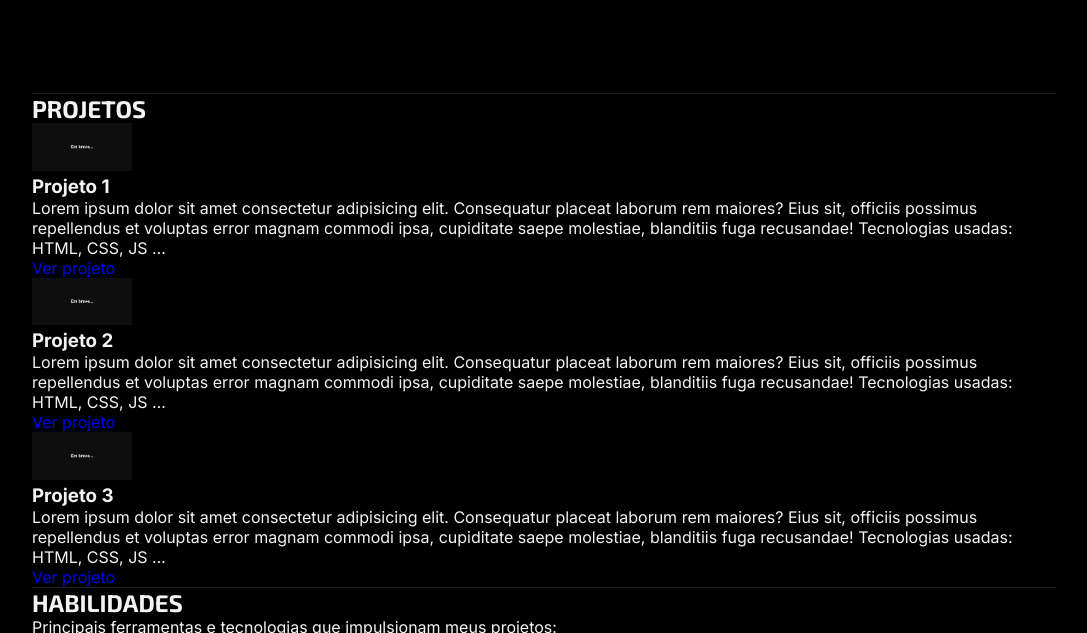
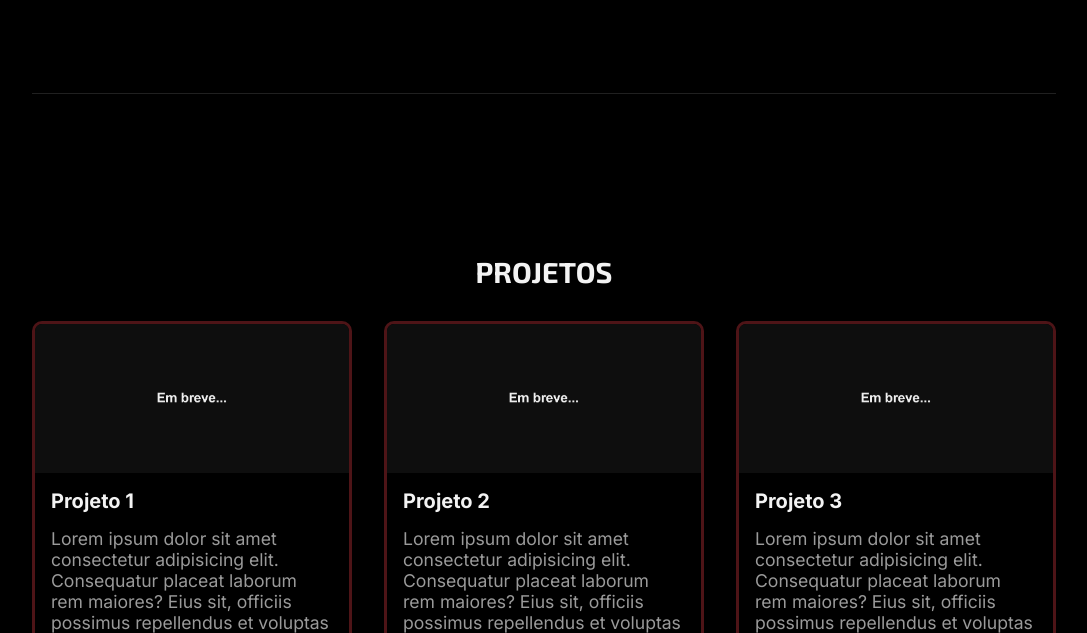
Before and after one commit to rgsampaio/portfolio, a plain HTML site: page index.html in a window 1280 px wide. Shown: the part 1788-2421 px from the top of the page, without its empty margins (96-1183 px from the left). Drawn offline with Linux system fonts and the light colour scheme.

Commit message:
estiliza seção projects

```diff
--- a/style.css
+++ b/style.css
@@ -252,3 +252,59 @@ main {
     max-width: 600px;
     height: auto;
 }
+
+.projects__content {
+    padding: 8em 0;
+}
+
+.projects__content h2 {
+    text-align: center;
+    margin: 2rem 0;
+    font-size: 1.8em;
+}
+
+.projects__grid {
+    display: grid;
+    grid-template-columns: repeat(auto-fit, minmax(240px, 1fr));
+    gap: 2rem;
+}
+
+.project__card {
+    border: 3px solid var(--accent-dark);
+    border-radius: 10px;
+    overflow: hidden;
+    transition: transform 0.3s ease, box-shadow 0.3s ease;
+}
+
+.project__card:hover {
+    transform: translateY(-10px);
+    box-shadow: 0 0px 8px var(--box-shadow);
+}
+
+.project__card img {
+    width: 100%;
+    display: block;
+    margin: auto;
+    border-radius: 6px 6px 0 0;
+}
+
+.project__card h3 {
+    margin: 1rem;
+    font-size: 1.25rem;
+    color: var(--text-primary);
+}
+
+.project__card p {
+    color: var(--text-secondary);
+    padding: 0 1rem 1rem;
+    line-height: 1.3rem;
+    font-size: 1.1rem;
+}
+
+.project__card a {
+    margin: 0 1rem 1rem;
+    padding: 8px 12px;
+    display: inline-block;
+    color: var(--accent);
+    font-weight: bold;
+}
```
